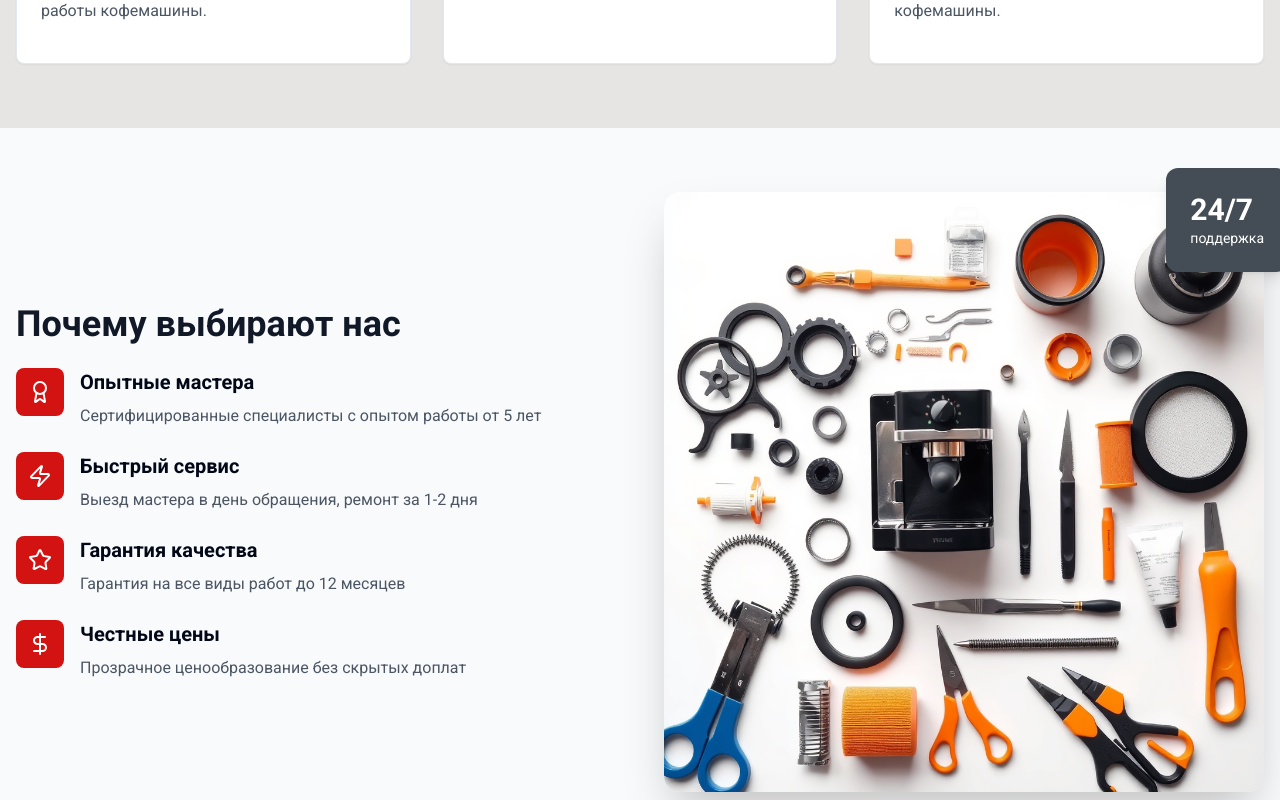
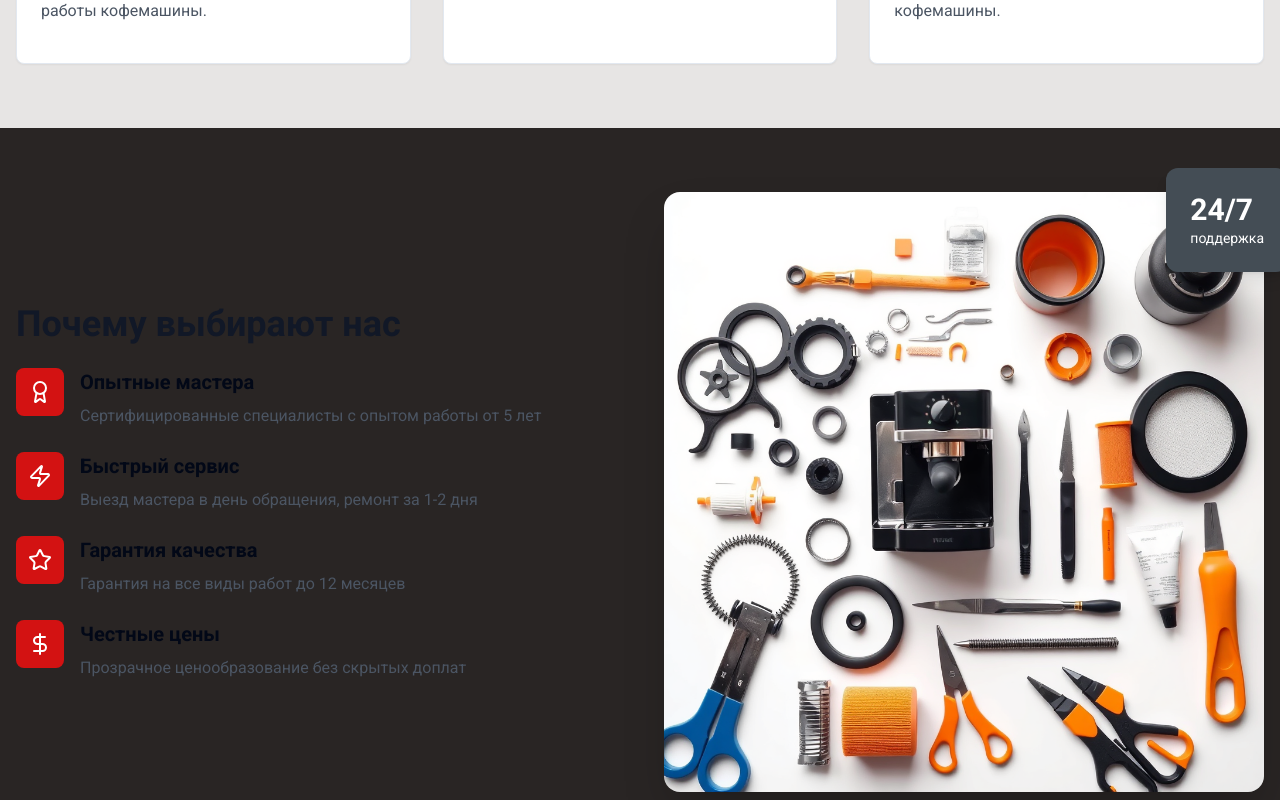
Before and after one commit to pr-poehali-dev/coffee-machine-page, a React (Vite) app: page / in a window 1280 px wide. Shown: the part 1260-2060 px from the top of the page. Built offline with nearby package versions, Linux system fonts and the light colour scheme.

Commit message:
Обновление 1 компонентов

```diff
--- a/src/pages/Index.tsx
+++ b/src/pages/Index.tsx
@@ -119,7 +119,7 @@ const Index = () => {
       </section>
 
       {/* About Section */}
-      <section id="about" className="py-16 bg-gray-50">
+      <section id="about" className="py-16 bg-stone-800">
         <div className="container mx-auto px-4">
           <div className="grid md:grid-cols-2 gap-12 items-center">
             <div>
```
